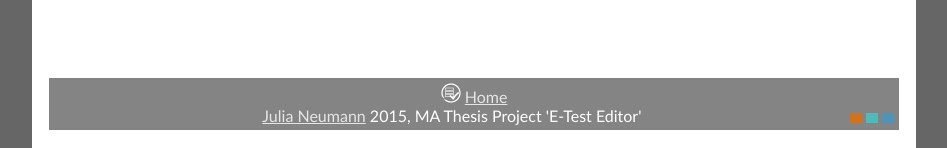
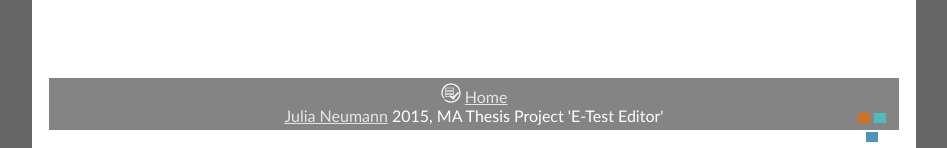
Before and after one commit to JuliaNeumann/e_tests, a PHP site: page /e_tests/ in a window 1280 px wide. Shown: the part 652-800 px from the top of the page, without its empty margins (166-1113 px from the left). Run offline with PHP 8.4, Linux system fonts and the light colour scheme; data comes from the database, SQL or seed files in the repository; data that the repository does not hold is empty.

Commit message:
fix bottom link position

```diff
--- a/css/styles_general.css
+++ b/css/styles_general.css
@@ -141,6 +141,7 @@ footer a {
 
 #color_chooser {
 	float: right;
+	width: 44px;
 }
 
 .color_button {
@@ -252,3 +253,7 @@ div .css_td {
 button:focus, input[type="submit"]:focus { /*remove the default color border that browsers add when buttons are clicked*/
 	outline: 0;
 }
+
+#contact_link {
+	margin-left: 44px; /*width of #color_chooser*/
+}
--- a/php_page_elements/page_footer.php
+++ b/php_page_elements/page_footer.php
@@ -9,7 +9,7 @@ PAGE FOOTER
 			<footer id="page_footer">
 				<img src="<?php echo ROOT_PATH; ?>images/index_icon_white.png" id="page_icon" alt="Icon" width="20px" height="20px">
 				<a href="<?php echo ROOT_PATH; ?>index.php">Home</a><br>
-				<a href="<?php echo ROOT_PATH; ?>php_support/contact_form.php" target="_blank">Julia Neumann</a> 2015, MA Thesis Project 'E-Test Editor'
+				<a href="<?php echo ROOT_PATH; ?>php_support/contact_form.php" id="contact_link" target="_blank">Julia Neumann</a> 2015, MA Thesis Project 'E-Test Editor'
 				<div id="color_chooser" title="Choose your color!">
 					<button class="color_button" id="button_orange"></button>
 					<button class="color_button" id="button_turquoise"></button>
```
